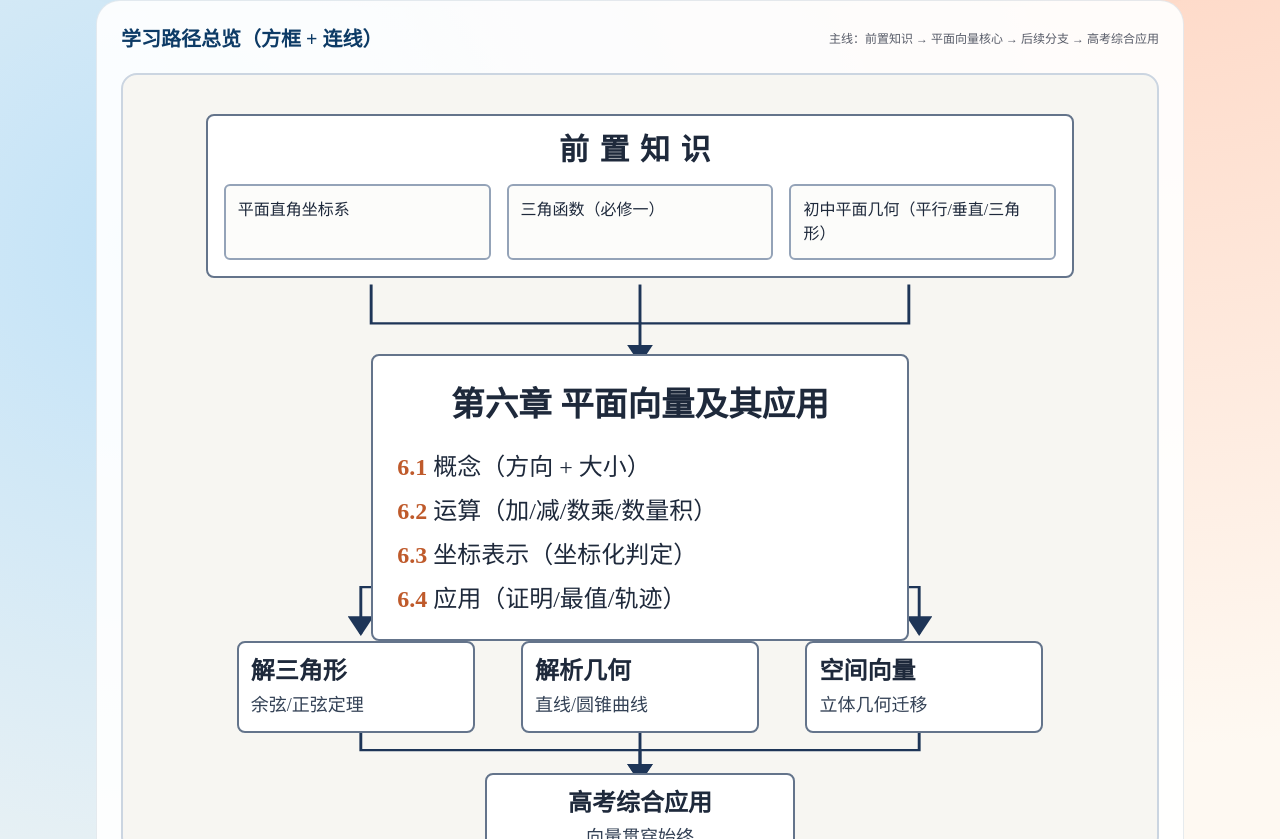
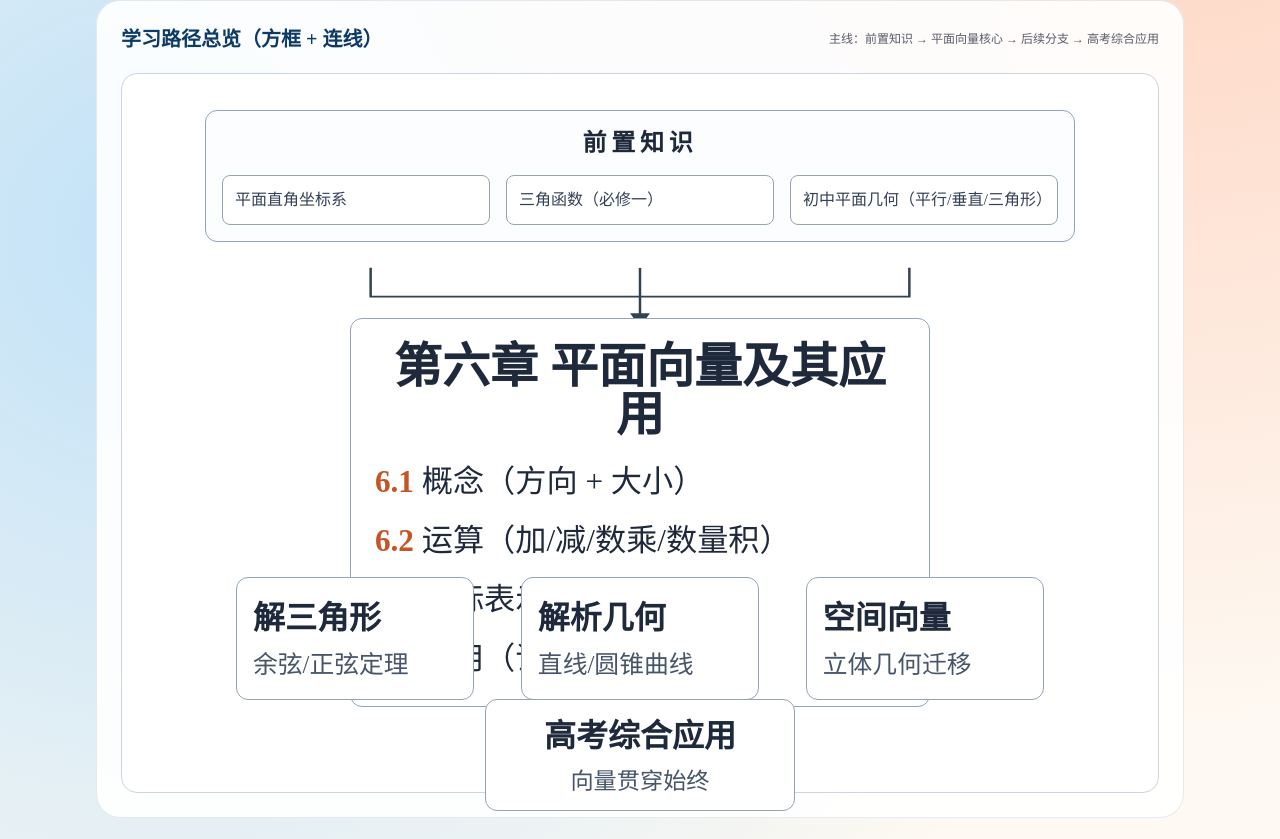
Before and after one commit to Jiancanguang/gaozhong-math-learning, a Next.js app: page /roadmap in a window 1280 px wide. Shown: the part 321-1160 px from the top of the page. Built offline with nearby package versions, Linux system fonts and the light colour scheme.

Commit message:
style: simplify roadmap diagram spacing and visual balance

```diff
--- a/app/roadmap/page.tsx
+++ b/app/roadmap/page.tsx
@@ -193,72 +193,72 @@ export default function RoadmapPage() {
           <p className="text-xs text-ink/70">主线：前置知识 → 平面向量核心 → 后续分支 → 高考综合应用</p>
         </div>
 
-        <div className="relative mt-5 hidden h-[780px] rounded-2xl border-2 border-slate-300 bg-[#f7f6f2] p-6 md:block">
+        <div className="relative mt-5 hidden h-[720px] rounded-2xl border border-slate-300 bg-white p-6 md:block">
           <svg className="absolute inset-0 h-full w-full" viewBox="0 0 100 100" preserveAspectRatio="none">
             <defs>
-              <marker id="flow-arrow" markerWidth="9" markerHeight="9" refX="8" refY="4.5" orient="auto" markerUnits="strokeWidth">
-                <path d="M0,0 L0,9 L9,4.5 z" fill="#1e3557" />
+              <marker id="flow-arrow" markerWidth="8" markerHeight="8" refX="7" refY="4" orient="auto" markerUnits="strokeWidth">
+                <path d="M0,0 L0,8 L8,4 z" fill="#334155" />
               </marker>
             </defs>
 
-            <path d="M24 27 V32 H50 V37" fill="none" stroke="#1e3557" strokeWidth="0.28" markerEnd="url(#flow-arrow)" />
-            <path d="M50 27 V32" fill="none" stroke="#1e3557" strokeWidth="0.28" />
-            <path d="M76 27 V32 H50" fill="none" stroke="#1e3557" strokeWidth="0.28" />
+            <path d="M24 27 V31 H50 V35" fill="none" stroke="#334155" strokeWidth="0.24" markerEnd="url(#flow-arrow)" />
+            <path d="M50 27 V31" fill="none" stroke="#334155" strokeWidth="0.24" />
+            <path d="M76 27 V31 H50" fill="none" stroke="#334155" strokeWidth="0.24" />
 
-            <path d="M50 60 V66 H23 V72" fill="none" stroke="#1e3557" strokeWidth="0.28" markerEnd="url(#flow-arrow)" />
-            <path d="M50 60 V72" fill="none" stroke="#1e3557" strokeWidth="0.28" markerEnd="url(#flow-arrow)" />
-            <path d="M50 60 V66 H77 V72" fill="none" stroke="#1e3557" strokeWidth="0.28" markerEnd="url(#flow-arrow)" />
+            <path d="M50 57 V63 H23 V69" fill="none" stroke="#334155" strokeWidth="0.24" markerEnd="url(#flow-arrow)" />
+            <path d="M50 57 V69" fill="none" stroke="#334155" strokeWidth="0.24" markerEnd="url(#flow-arrow)" />
+            <path d="M50 57 V63 H77 V69" fill="none" stroke="#334155" strokeWidth="0.24" markerEnd="url(#flow-arrow)" />
 
-            <path d="M23 83 V87 H50 V91" fill="none" stroke="#1e3557" strokeWidth="0.28" markerEnd="url(#flow-arrow)" />
-            <path d="M50 83 V91" fill="none" stroke="#1e3557" strokeWidth="0.28" markerEnd="url(#flow-arrow)" />
-            <path d="M77 83 V87 H50" fill="none" stroke="#1e3557" strokeWidth="0.28" />
+            <path d="M23 80 V84 H50 V88" fill="none" stroke="#334155" strokeWidth="0.24" markerEnd="url(#flow-arrow)" />
+            <path d="M50 80 V88" fill="none" stroke="#334155" strokeWidth="0.24" markerEnd="url(#flow-arrow)" />
+            <path d="M77 80 V84 H50" fill="none" stroke="#334155" strokeWidth="0.24" />
           </svg>
 
-          <article className="absolute left-[8%] top-[5%] w-[84%] rounded-lg border-2 border-slate-500 bg-white p-4">
-            <h3 className="text-center text-3xl font-semibold tracking-[0.35em] text-slate-800">前置知识</h3>
+          <article className="absolute left-[8%] top-[5%] w-[84%] rounded-xl border border-slate-400 bg-slate-50/40 p-4">
+            <h3 className="text-center text-2xl font-semibold tracking-[0.2em] text-slate-800">前置知识</h3>
             <div className="mt-4 grid grid-cols-3 gap-4">
-              <div className="rounded-md border-2 border-slate-400 bg-[#fcfcfa] p-3 text-base text-slate-800">平面直角坐标系</div>
-              <div className="rounded-md border-2 border-slate-400 bg-[#fcfcfa] p-3 text-base text-slate-800">三角函数（必修一）</div>
-              <div className="rounded-md border-2 border-slate-400 bg-[#fcfcfa] p-3 text-base text-slate-800">初中平面几何（平行/垂直/三角形）</div>
+              <div className="rounded-lg border border-slate-400 bg-white p-3 text-base text-slate-700">平面直角坐标系</div>
+              <div className="rounded-lg border border-slate-400 bg-white p-3 text-base text-slate-700">三角函数（必修一）</div>
+              <div className="rounded-lg border border-slate-400 bg-white p-3 text-base text-slate-700">初中平面几何（平行/垂直/三角形）</div>
             </div>
           </article>
 
-          <article className="absolute left-[24%] top-[36%] w-[52%] rounded-lg border-2 border-slate-500 bg-white p-6">
-            <h3 className="text-center text-[2.1rem] font-semibold text-slate-800">第六章 平面向量及其应用</h3>
-            <ul className="mt-5 space-y-3 text-2xl text-slate-800">
+          <article className="absolute left-[22%] top-[34%] w-[56%] rounded-xl border border-slate-400 bg-white p-6">
+            <h3 className="text-center text-5xl font-semibold text-slate-800">第六章 平面向量及其应用</h3>
+            <ul className="mt-5 space-y-3 text-[1.95rem] text-slate-800">
               <li>
-                <span className="font-semibold text-[#bf5a2b]">6.1</span> 概念（方向 + 大小）
+                <span className="font-semibold text-[#c45524]">6.1</span> 概念（方向 + 大小）
               </li>
               <li>
-                <span className="font-semibold text-[#bf5a2b]">6.2</span> 运算（加/减/数乘/数量积）
+                <span className="font-semibold text-[#c45524]">6.2</span> 运算（加/减/数乘/数量积）
               </li>
               <li>
-                <span className="font-semibold text-[#bf5a2b]">6.3</span> 坐标表示（坐标化判定）
+                <span className="font-semibold text-[#c45524]">6.3</span> 坐标表示（坐标化判定）
               </li>
               <li>
-                <span className="font-semibold text-[#bf5a2b]">6.4</span> 应用（证明/最值/轨迹）
+                <span className="font-semibold text-[#c45524]">6.4</span> 应用（证明/最值/轨迹）
               </li>
             </ul>
           </article>
 
-          <article className="absolute left-[11%] top-[73%] w-[23%] rounded-lg border-2 border-slate-500 bg-white p-3">
-            <h4 className="text-2xl font-semibold text-slate-800">解三角形</h4>
-            <p className="mt-1 text-lg text-slate-700">余弦/正弦定理</p>
+          <article className="absolute left-[11%] top-[70%] w-[23%] rounded-xl border border-slate-400 bg-white p-4">
+            <h4 className="text-[2rem] font-semibold text-slate-800">解三角形</h4>
+            <p className="mt-1 text-[1.55rem] text-slate-600">余弦/正弦定理</p>
           </article>
 
-          <article className="absolute left-[38.5%] top-[73%] w-[23%] rounded-lg border-2 border-slate-500 bg-white p-3">
-            <h4 className="text-2xl font-semibold text-slate-800">解析几何</h4>
-            <p className="mt-1 text-lg text-slate-700">直线/圆锥曲线</p>
+          <article className="absolute left-[38.5%] top-[70%] w-[23%] rounded-xl border border-slate-400 bg-white p-4">
+            <h4 className="text-[2rem] font-semibold text-slate-800">解析几何</h4>
+            <p className="mt-1 text-[1.55rem] text-slate-600">直线/圆锥曲线</p>
           </article>
 
-          <article className="absolute left-[66%] top-[73%] w-[23%] rounded-lg border-2 border-slate-500 bg-white p-3">
-            <h4 className="text-2xl font-semibold text-slate-800">空间向量</h4>
-            <p className="mt-1 text-lg text-slate-700">立体几何迁移</p>
+          <article className="absolute left-[66%] top-[70%] w-[23%] rounded-xl border border-slate-400 bg-white p-4">
+            <h4 className="text-[2rem] font-semibold text-slate-800">空间向量</h4>
+            <p className="mt-1 text-[1.55rem] text-slate-600">立体几何迁移</p>
           </article>
 
-          <article className="absolute left-[35%] top-[90%] w-[30%] rounded-lg border-2 border-slate-500 bg-white p-3 text-center">
-            <h4 className="text-2xl font-semibold text-slate-800">高考综合应用</h4>
-            <p className="mt-1 text-lg text-slate-700">向量贯穿始终</p>
+          <article className="absolute left-[35%] top-[87%] w-[30%] rounded-xl border border-slate-400 bg-white p-3 text-center">
+            <h4 className="text-[2rem] font-semibold text-slate-800">高考综合应用</h4>
+            <p className="mt-1 text-[1.45rem] text-slate-600">向量贯穿始终</p>
           </article>
         </div>
 
```
